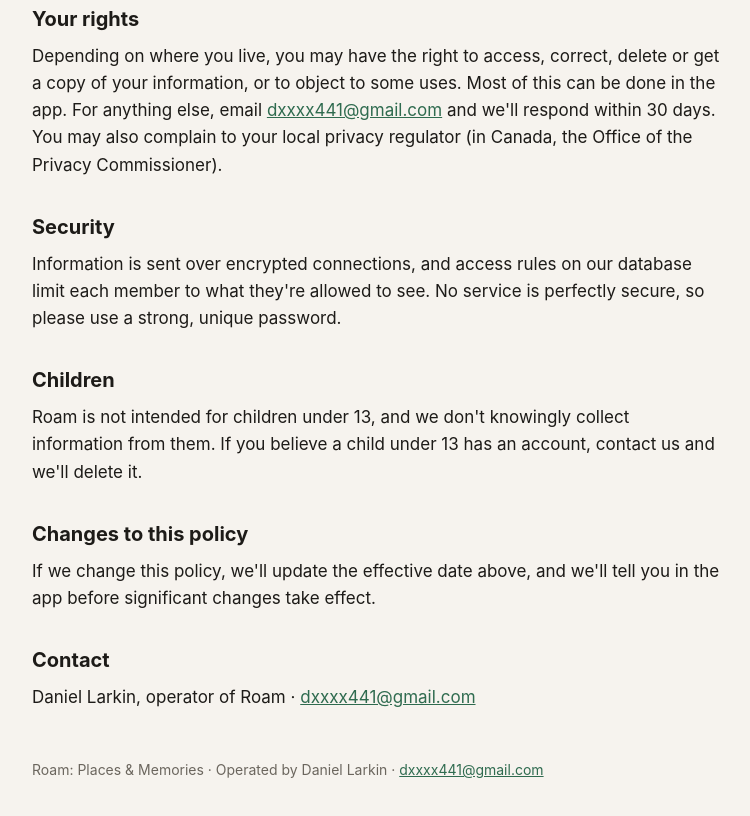
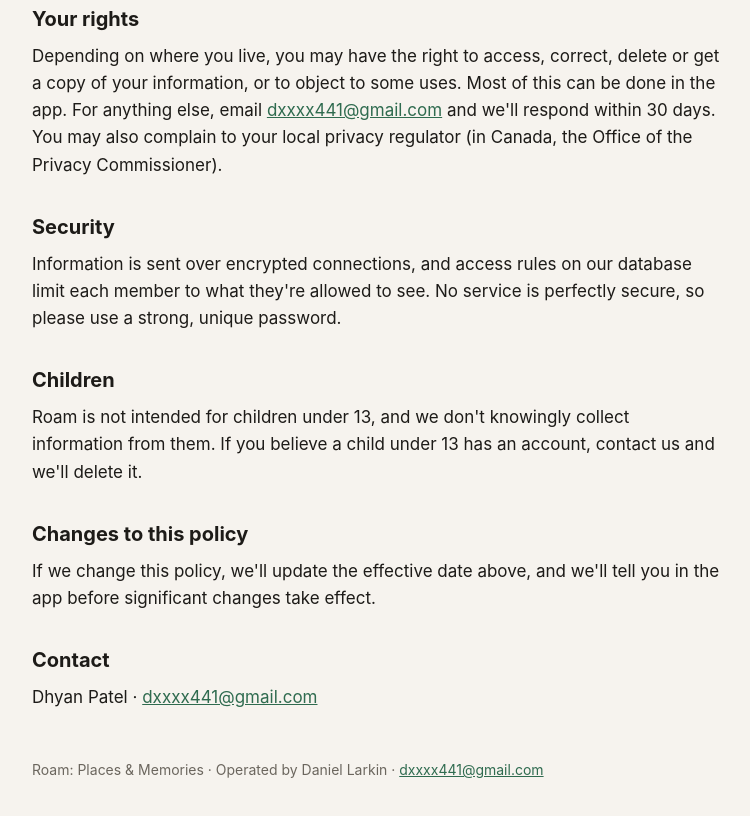
Before and after one commit to larkindaniel/roam-site, a plain HTML site: page privacy.html in a window 1280 px wide. Shown: the part 2762-3578 px from the top of the page, without its empty margins (264-1014 px from the left). Drawn offline with Linux system fonts and the light colour scheme.

Commit message:
Privacy policy contact is Dhyan Patel

```diff
--- a/privacy.html
+++ b/privacy.html
@@ -90,7 +90,7 @@ footer{margin-top:48px;color:var(--muted);font-size:14px}
 <p>If we change this policy, we'll update the effective date above, and we'll tell you in the app before significant changes take effect.</p>
 
 <h2>Contact</h2>
-<p>Daniel Larkin, operator of Roam · <a href="mailto:dxxxx441@gmail.com">dxxxx441@gmail.com</a></p>
+<p>Dhyan Patel · <a href="mailto:dxxxx441@gmail.com">dxxxx441@gmail.com</a></p>
 
 <footer>Roam: Places &amp; Memories · Operated by Daniel Larkin · <a href="mailto:dxxxx441@gmail.com">dxxxx441@gmail.com</a></footer>
 </main>
```
